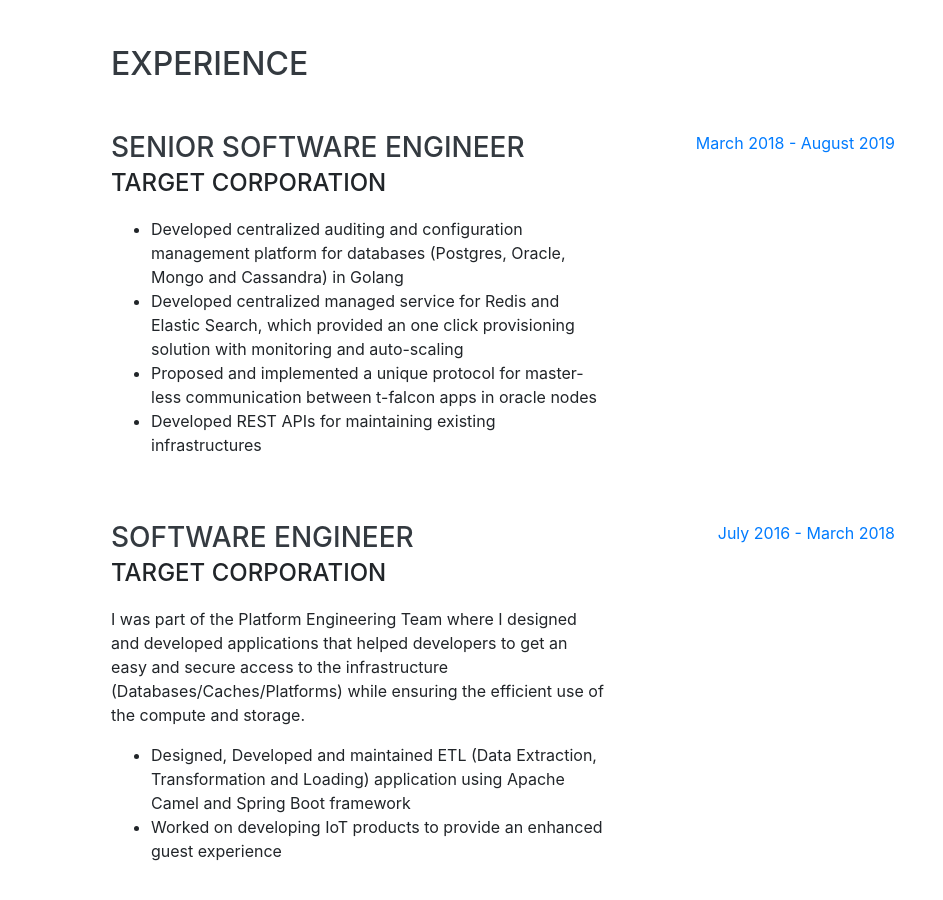
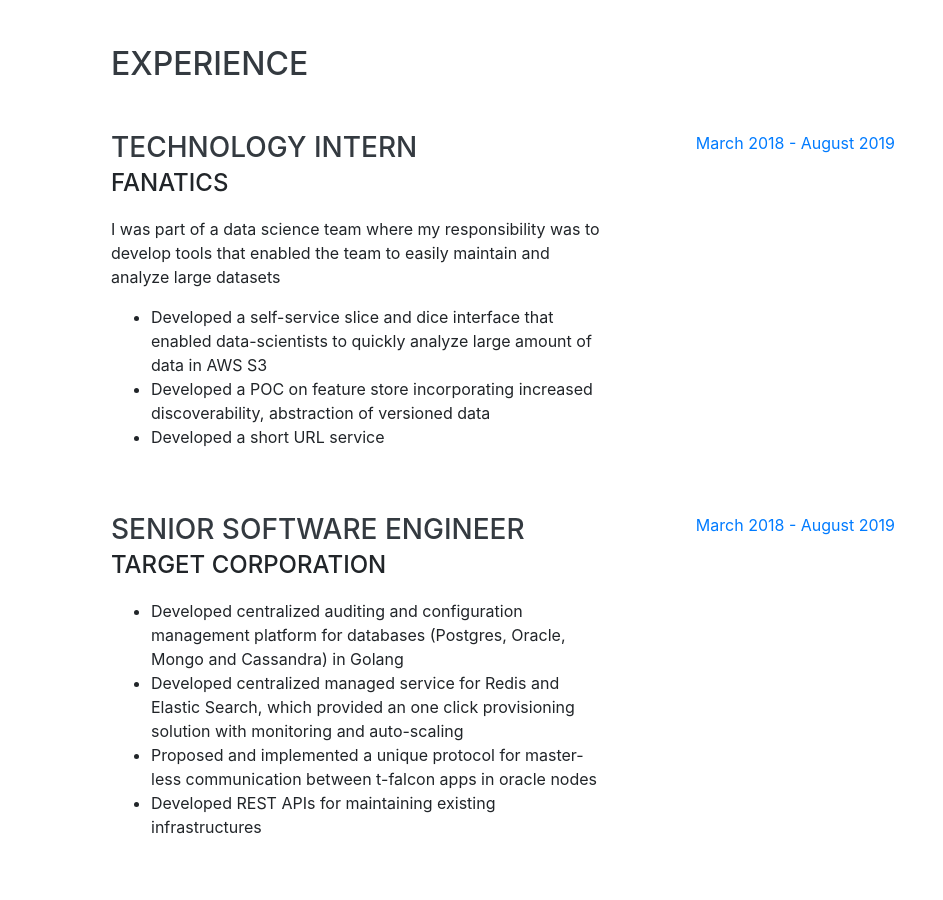
Before and after one commit to deepakgm/deepakgm.github.io, a website with bundled scripts: page index.html in a window 1280 px wide. Shown: the part 804-1704 px from the top of the page, without its empty margins (337-1280 px from the left). Built offline with nearby package versions, Linux system fonts and the light colour scheme; a web font is replaced by a local one.

Commit message:
added internship exp

```diff
--- a/index.html
+++ b/index.html
@@ -98,6 +98,22 @@
     <section class="resume-section p-3 p-lg-5 d-flex justify-content-center" id="experience">
         <div class="w-100">
             <h2 class="mb-5">Experience</h2>
+
+            <div class="resume-item d-flex flex-column flex-md-row justify-content-between mb-5">
+                <div class="resume-content">
+                    <h3 class="mb-0">Technology Intern</h3>
+                    <div class="subheading mb-3">Fanatics</div>
+                    <p>I was part of a data science team where my responsibility was to develop tools that enabled the team to easily maintain and analyze large datasets</p>
+                    <ul>
+                        <li>Developed a self-service slice and dice interface that enabled data-scientists to quickly analyze large amount of data in AWS S3</li>
+                        <li>Developed a POC on feature store incorporating increased discoverability, abstraction of versioned data</li>
+                        <li>Developed a short URL service</li>
+                    </ul>
+                </div>
+                <div class="resume-date text-md-right">
+                    <span class="text-primary">March 2018 - August 2019</span>
+                </div>
+            </div>
 
             <div class="resume-item d-flex flex-column flex-md-row justify-content-between mb-5">
                 <div class="resume-content">
```
Also changed, not shown: 1 other file.
